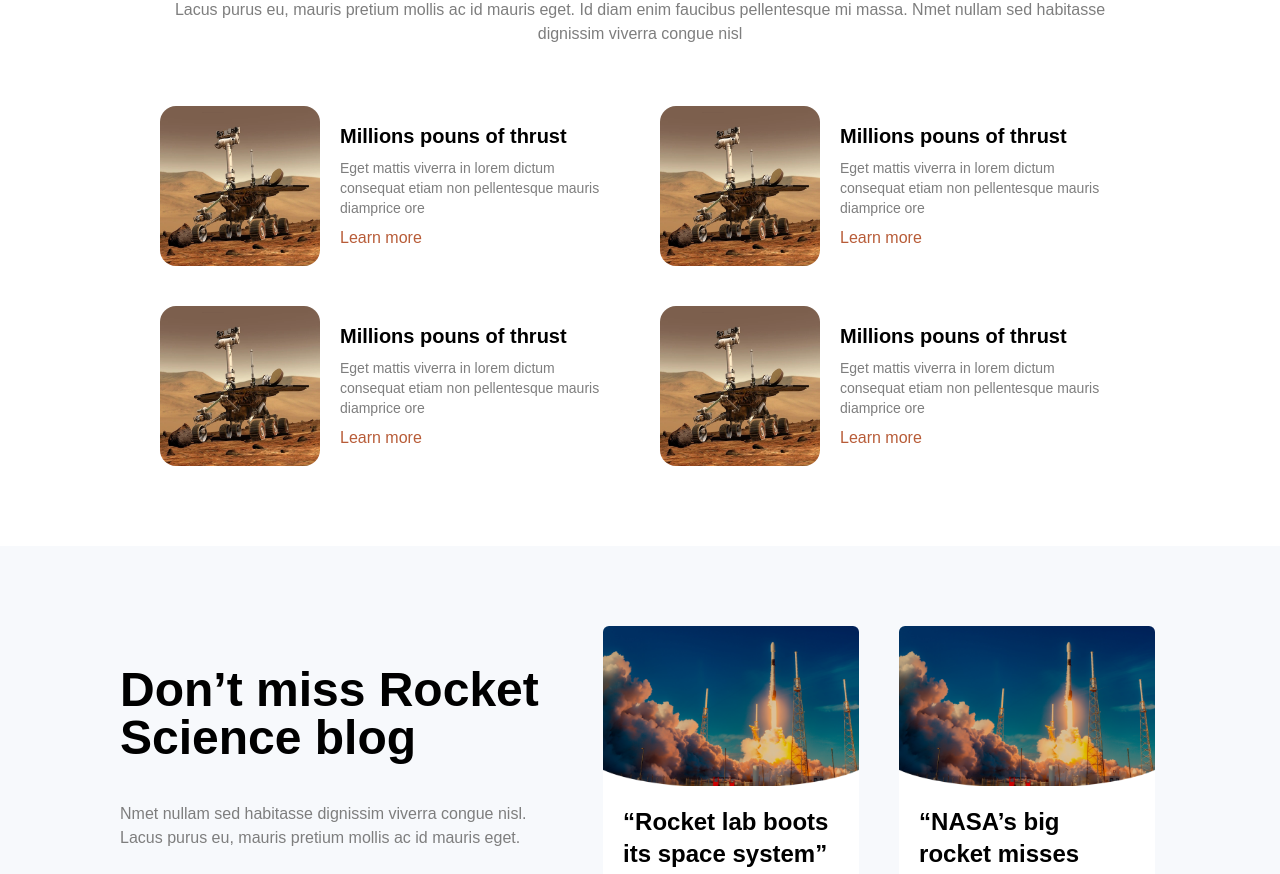
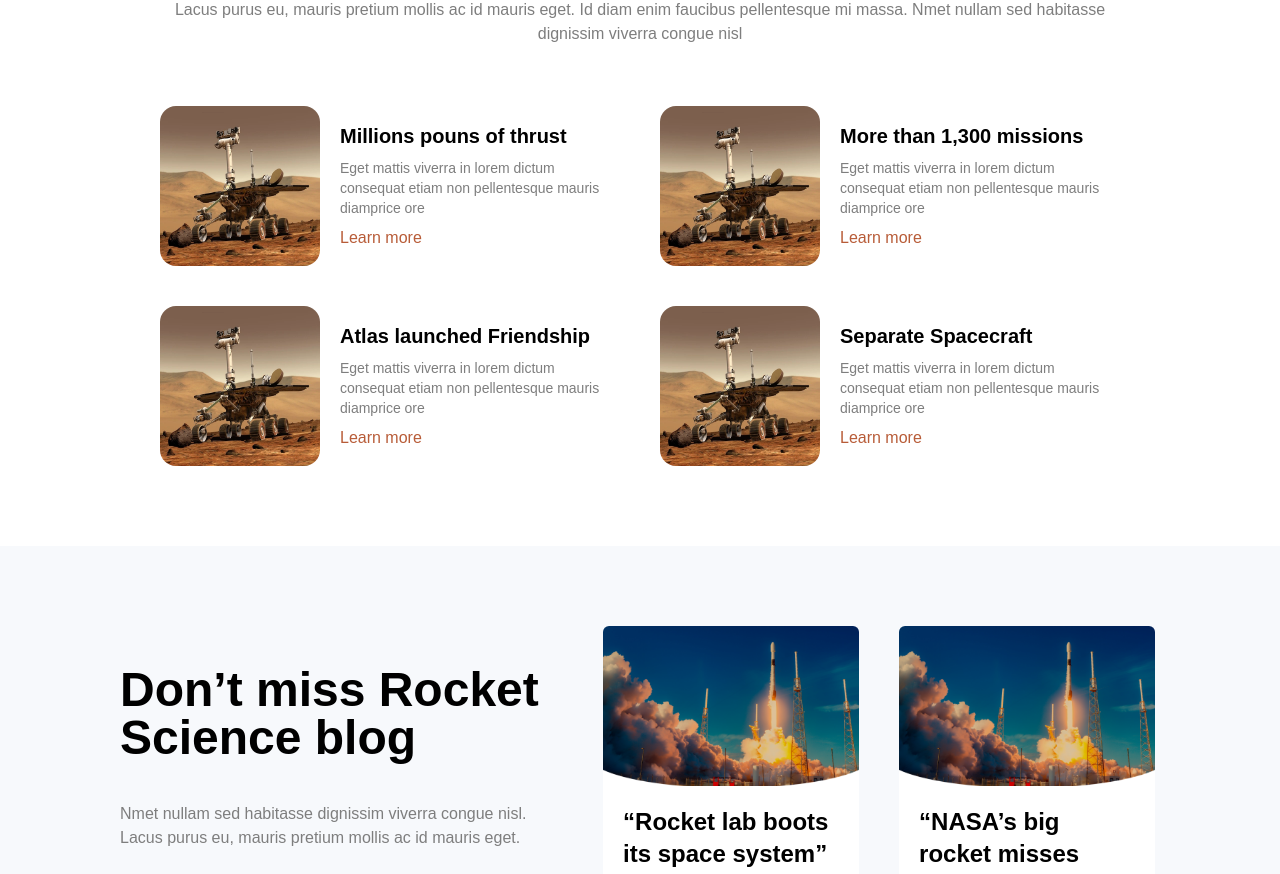
Before and after one commit to MarcosAntonio15243/Traunship-Landing-Page, a Next.js app: page / in a window 1280 px wide. Shown: the part 2780-3654 px from the top of the page. Built offline with nearby package versions, Linux system fonts and the light colour scheme.

Commit message:
fix: Criando objeto para renderização dos cards de produtos

```diff
--- a/src/app/page.tsx
+++ b/src/app/page.tsx
@@ -9,7 +9,7 @@ import { FaFacebookF, FaInstagram, FaLinkedinIn, FaTwitter } from "react-icons/f
 import { IoPlayOutline } from "react-icons/io5";
 
 export default function Home() {
-  let features = [
+  const features = [
     {
       icon: "/assets/featureIcons/stage-separation.svg",
       title: "Solid Fuel"
@@ -33,6 +33,25 @@ export default function Home() {
     {
       icon: "/assets/featureIcons/lunar-lander.svg",
       title: "Ultra Rocket"
+    },
+  ];
+
+  const products = [
+    {
+      icon: "/assets/marsRover.webp",
+      title: "Millions pouns of thrust"
+    },
+    {
+      icon: "/assets/marsRover.webp",
+      title: "More than 1,300 missions"
+    },
+    {
+      icon: "/assets/marsRover.webp",
+      title: "Atlas launched Friendship"
+    },
+    {
+      icon: "/assets/marsRover.webp",
+      title: "Separate Spacecraft"
     },
   ];
 
@@ -66,12 +85,6 @@ export default function Home() {
             <FeatureCard key={index} icon={e.icon} title={e.title} />
           )
         })}
-        {/* <FeatureCard icon={"stage-separation"} title={"Solid Fuel"} />
-        <FeatureCard icon={"soyuz-space-craft"} title={"Liquid Fuel"} />
-        <FeatureCard icon={"starship"} title={"Ion Rocket"} />
-        <FeatureCard icon={"ufo"} title={"Plasma Rocket"} />
-        <FeatureCard icon={"command-module"} title={"Supersonic Rocket"} />
-        <FeatureCard icon={"lunar-lander"} title={"Ultra Rocket"} /> */}
         </div>
       </Section>
 
@@ -94,10 +107,11 @@ export default function Home() {
         <h2 className="text-6xl font-bold text-center">Affordable, good quality.</h2>
         <p className="text-center text-[var(--gray)]">Lacus purus eu, mauris pretium mollis ac id mauris eget. Id diam enim faucibus pellentesque mi massa. Nmet nullam sed habitasse dignissim viverra congue nisl</p>
         <div className="grid grid-cols-1 xl:grid-cols-2 mt-10 gap-5 lg:gap-10 justify-between">
-          <QualityCard icon={"marsRover"} title={"Millions pouns of thrust"} />
-          <QualityCard icon={"marsRover"} title={"Millions pouns of thrust"} />
-          <QualityCard icon={"marsRover"} title={"Millions pouns of thrust"} />
-          <QualityCard icon={"marsRover"} title={"Millions pouns of thrust"} />
+          {products.map((e, index) => {
+            return (
+              <QualityCard key={index} icon={e.icon} title={e.title} />
+            )
+          })}
         </div>
       </Section>
 
--- a/src/components/cards/QualityCard.tsx
+++ b/src/components/cards/QualityCard.tsx
@@ -8,7 +8,7 @@ interface QualityCardProps {
 export default function QualityCard({ icon, title, content }: QualityCardProps) {
   return (
     <div className="flex flex-col md:flex-row gap-5 min-w-full max-w-[60vw] items-center text-center md:text-left">
-      <img src={`/assets/${icon}.webp`} alt={`${icon}`} className="w-40 h-40 rounded-2xl" />
+      <img src={icon} alt={`${icon}`} className="w-40 h-40 rounded-2xl" />
       <div className="flex flex-col gap-2">
         <h3 className="font-semibold text-xl">{title}</h3>
         <p className="text-[var(--gray)] text-sm">{content || "Eget mattis viverra in lorem dictum consequat etiam non pellentesque mauris diamprice ore"}</p>
```
